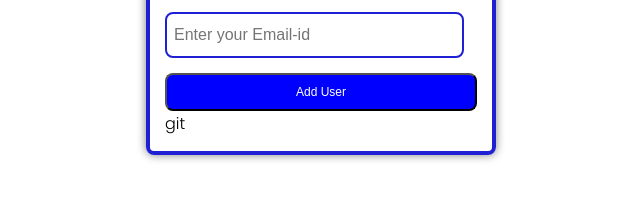
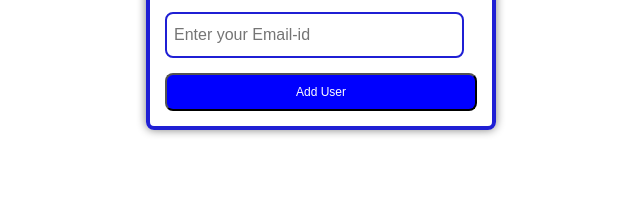
Before and after one commit to Sakshi2601/registration-form, a plain HTML site: page index.html in a window 1280 px wide. Shown: the part 193-392 px from the top of the page, without its empty margins (319-959 px from the left). Drawn offline with Linux system fonts and the light colour scheme.

Commit message:
Update index.html

```diff
--- a/index.html
+++ b/index.html
@@ -14,7 +14,6 @@
         <input type="text" class="inp" placeholder="Enter your Email-id" id="email">
         <button id="btn" onclick="adduser()"> Add User </button>
         <div id="container">
-            git
         </div>
     </div>
     <script src="./app.js"> </script>
```
